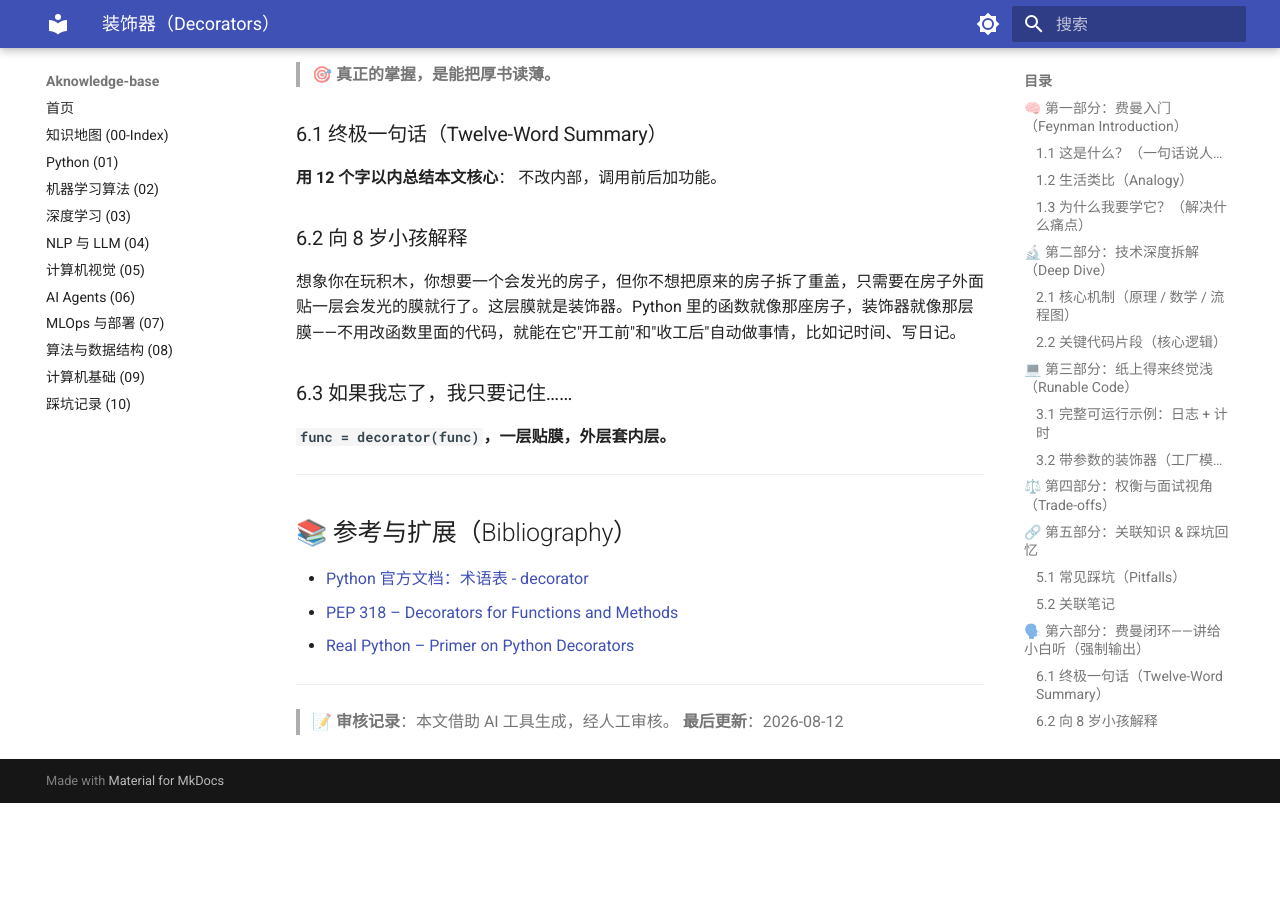
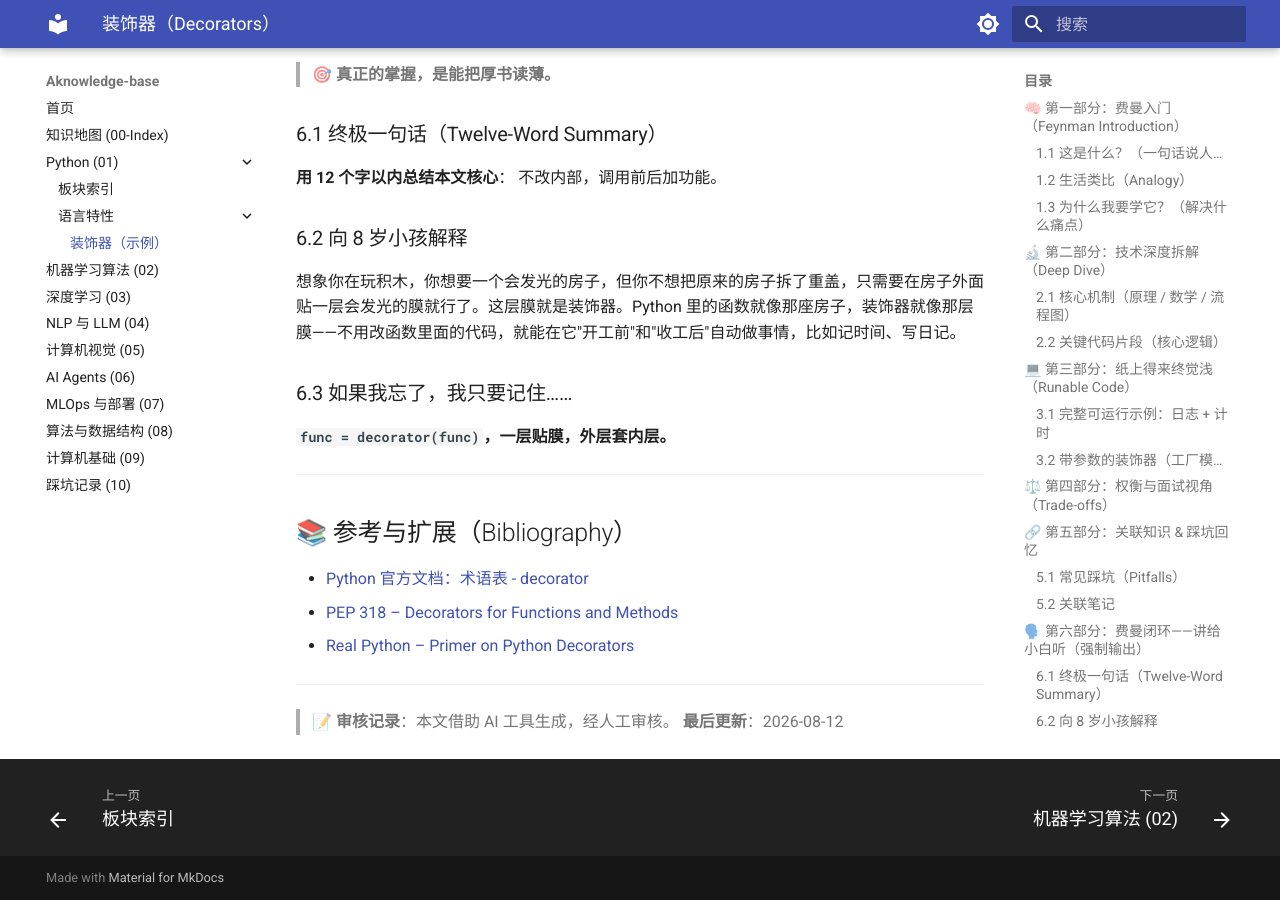
Before and after one commit to husy7/husy-notebook, an MkDocs documentation site: the page built from docs/01-Python/Language-Features/Decorators.md, in a window 1280 px wide and 900 px high, scrolled down 5534 px. Built offline with MkDocs 1.6.1 and Material for MkDocs 9.7.7, drawn with Linux system fonts in a browser that asks for light colours; before the commit the page ends 6337 px from its top, so only the background shows below that.

Commit message:
ci: expand nav with Language-Features section

```diff
--- a/mkdocs.yml
+++ b/mkdocs.yml
@@ -38,7 +38,10 @@ plugins:
 nav:
   - 首页: index.md
   - 知识地图 (00-Index): 00-Index/index.md
-  - Python (01): 01-Python/index.md
+  - Python (01):
+      - 板块索引: 01-Python/index.md
+      - 语言特性:
+          - 装饰器（示例）: 01-Python/Language-Features/Decorators.md
   - 机器学习算法 (02): 02-ML-Algorithms/index.md
   - 深度学习 (03): 03-DeepLearning/index.md
   - NLP 与 LLM (04): 04-NLP-LLM/index.md
```
